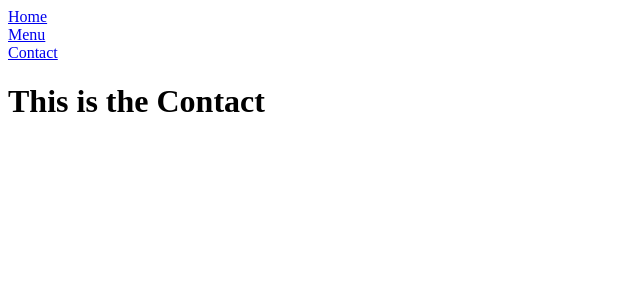
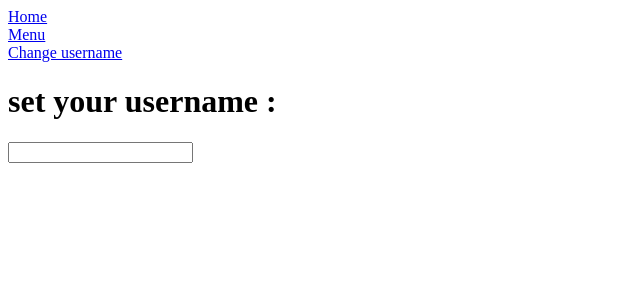
Before and after one commit to ddaniellim/react-training, a React (Create React App) app: page /react-training/Contact in a window 1280 px wide. Shown: the top 300 px of the page, without its empty margins (0-640 px from the left). Built offline with nearby package versions, Linux system fonts and the light colour scheme.

Commit message:
useContext practice

```diff
--- a/src/App.js
+++ b/src/App.js
@@ -2,14 +2,20 @@ import { BrowserRouter as Router, Routes, Route, Link } from 'react-router-dom';
 import { Home } from './pages/Home'; // Update import statement
 import { Menu } from './pages/Menu'; // Update import statement
 import { Contact } from './pages/Contact'; // Update import statement
+import { useState, createContext } from 'react';
+
+export const AppContext = createContext();
 
 function App() {
+  const [ userName, setUsername ] = useState("");
+
   return (
     <div className="App">
+      <AppContext.Provider value={{ userName, setUsername }}>
         <Router>
             <Link to="/react-training">Home</Link> <br/>
             <Link to="/react-training/Menu">Menu</Link> <br/>
-          <Link to="/react-training/Contact">Contact</Link>
+            <Link to="/react-training/Contact">Change username</Link>
 
           <Routes>
             <Route path="/react-training" element={<Home />} />
@@ -18,6 +24,7 @@ function App() {
             <Route path="*" element={<div> PAGE NOT FOUND</div>} />
           </Routes>
         </Router>
+      </AppContext.Provider>
     </div>
   );
 }
--- a/src/pages/Contact.js
+++ b/src/pages/Contact.js
@@ -1,3 +1,15 @@
+import { useContext } from 'react';
+import { AppContext } from "../App";
+
 export const Contact = () => {
-    return <h1>This is the Contact</h1>
+    const { setUsername } = useContext(AppContext);
+    const changeUserName = (event) => {
+        setUsername(event.target.value);
+    }
+    return (
+        <>
+            <h1>set your username : </h1>
+            <input onChange={changeUserName}></input>
+        </>
+    );
 }
--- a/src/pages/Home.js
+++ b/src/pages/Home.js
@@ -1,3 +1,7 @@
+import { AppContext } from "../App"
+import { useContext } from "react"
+
 export const Home = () => {
-    return <h1>This is the homepage</h1>
+    const { userName } = useContext(AppContext);
+    return <h1>Your username : {userName}</h1>
 }
```
Lines whose indentation alone changed are shown as unchanged.
